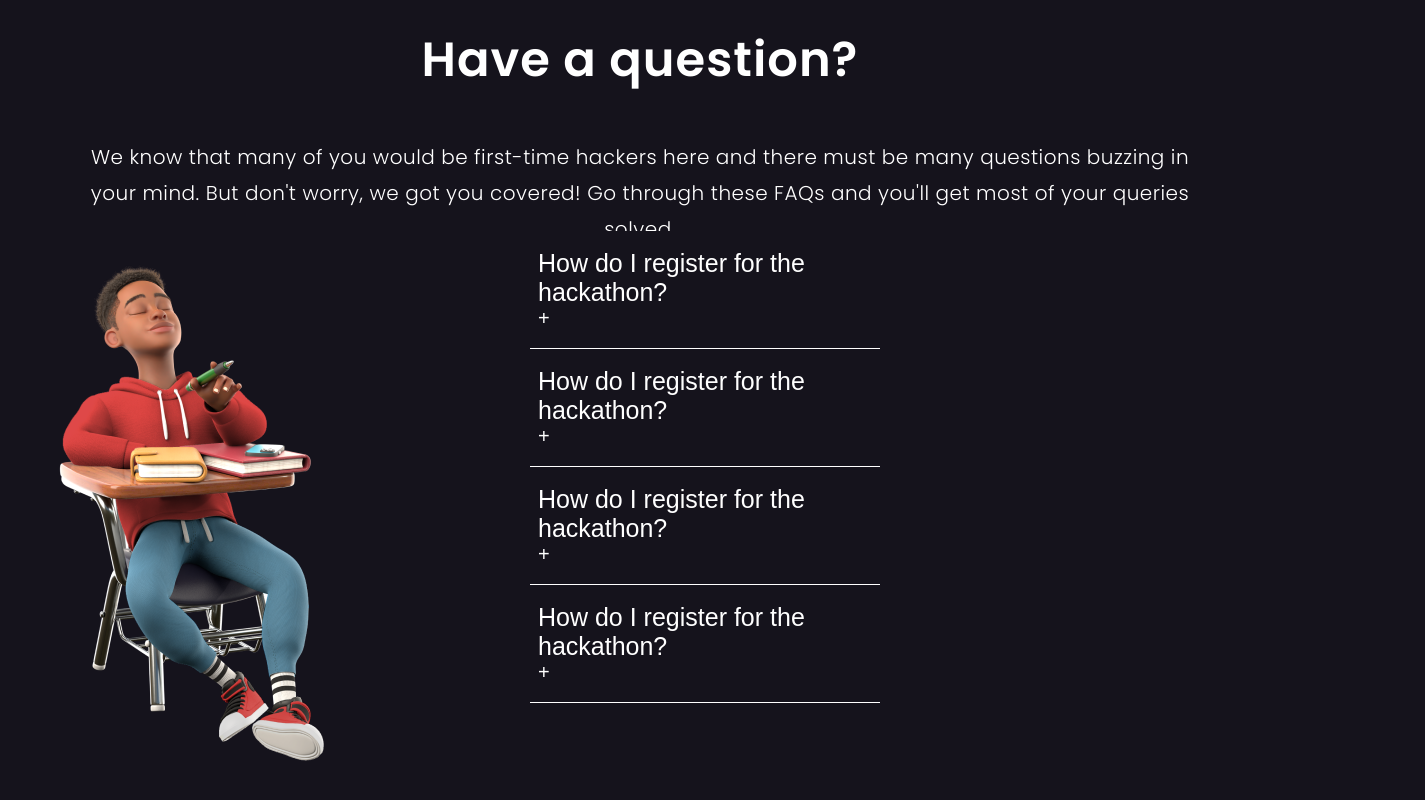
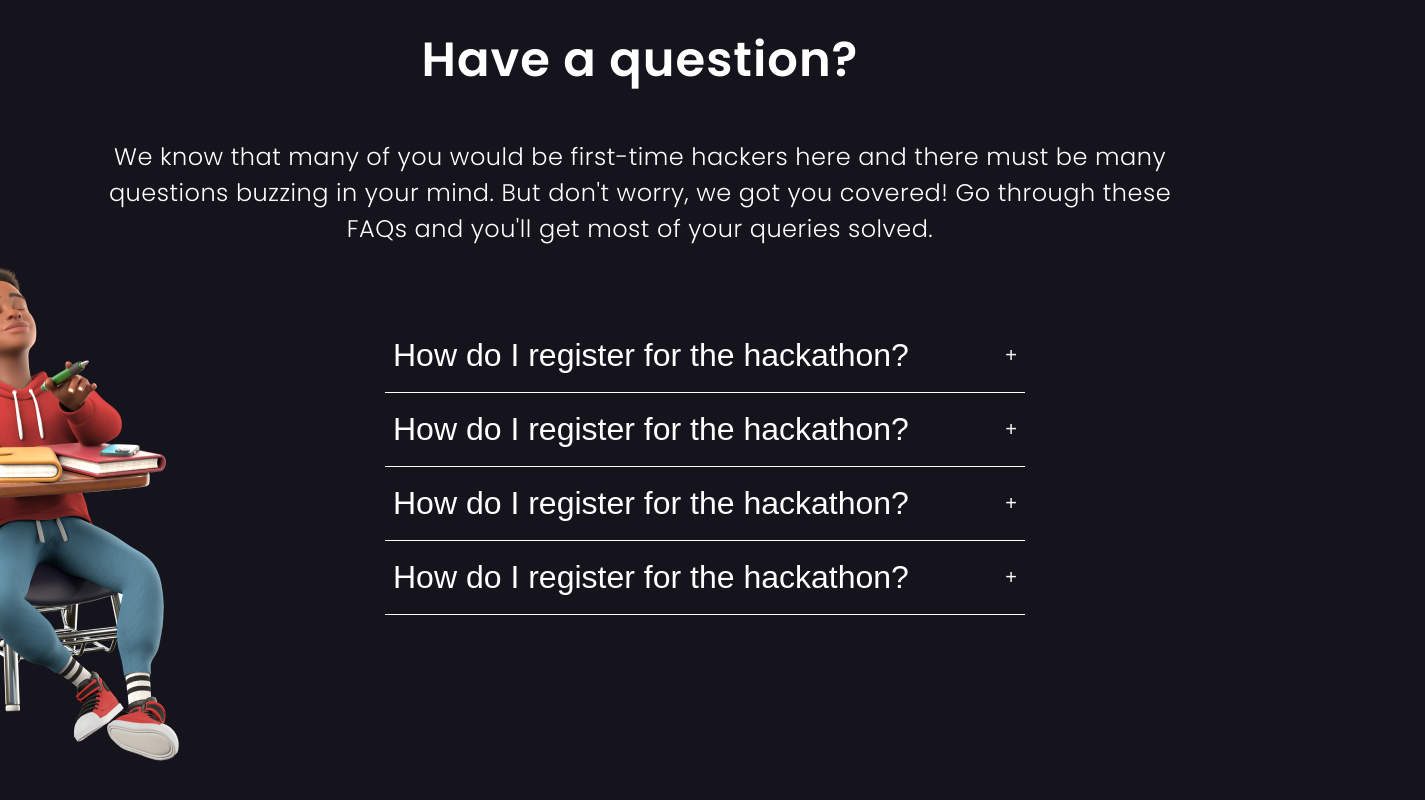
Before and after one commit to TCP-Tech/CodeUtsava6.0, a React (Create React App) app: page / in a window 1280 px wide. Shown: the part 5664-6464 px from the top of the page, 1425 px wide, since content can reach past the window. Built offline with nearby package versions, Linux system fonts and the light colour scheme.

Commit message:
Update Section7.css

```diff
--- a/src/sections/section7/Section7.css
+++ b/src/sections/section7/Section7.css
@@ -34,7 +34,7 @@
 .codeutsava__section7-content{
     font-style: normal;
     font-weight: 300;
-    font-size: 20px;
+    font-size: 24px;
     line-height: 36px;
     letter-spacing: 0.5px;
     padding: 0 7%;
@@ -55,7 +55,7 @@
 .codeutsava__section7-questions{
     font-style: normal;
     font-weight: 300;
-    font-size: 20px;
+    font-size: 32px;
     line-height: 36px;
     letter-spacing: 0.5px;
     text-align: center;
@@ -73,10 +73,11 @@
 
 .section7-accordion_item {
   border-bottom: 1px solid #ffffff;
+  width: 40rem;
 }
 
 .section7-button {
-  font-size: 25px;
+  font-size: 32px;
   background-color: #15131c;
   color: #fff;
   text-align: left;
@@ -95,10 +96,15 @@
   font-size: 20px;
 }
 
+.section-question{
+  font-size: 32px;
+}
+
+
 .section7-answer {
   background-color: #15131c;
   padding: 20px;
-  font-size: 14px;
+  font-size: 20px;
   line-height: normal;
 }
 
@@ -106,6 +112,9 @@
 .section7-accordion_item.active .button {
   background-color: #15131c;
 }
+.section7-answer.inactive {
+  display: none;
+}
 .section7-answer_wrapper {
   height: 0;
   overflow: hidden;
```
